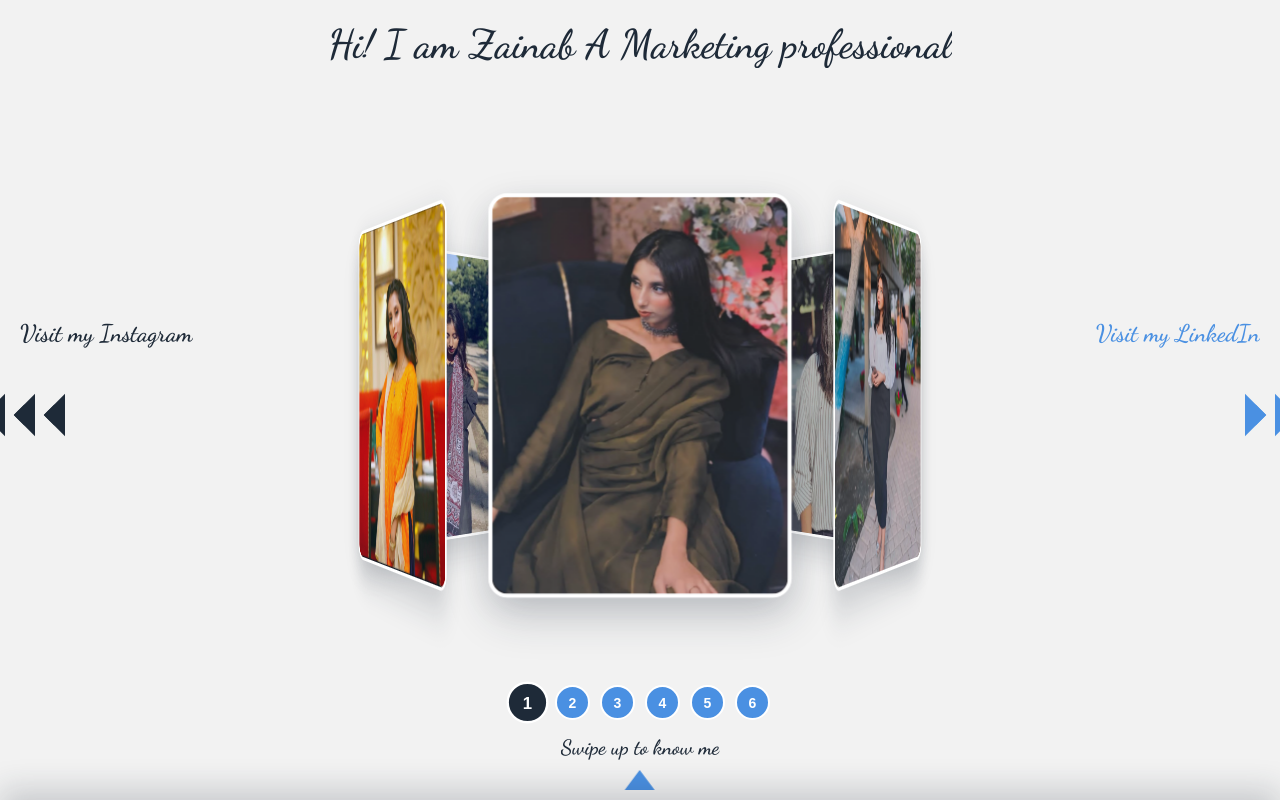
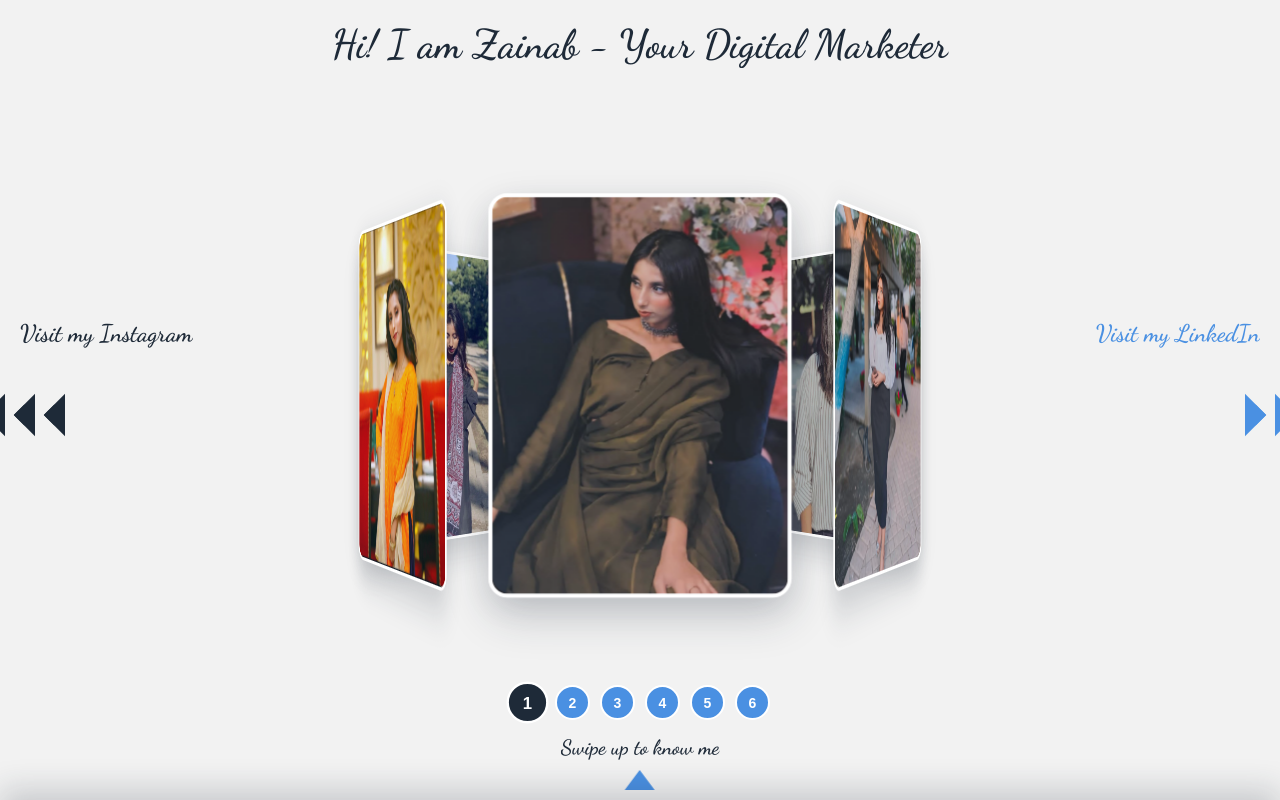
Before and after one commit to Muhammad-Asif10710/Slider, a plain HTML site: page index.html in a window 1280 px wide. Drawn offline with Linux system fonts and the light colour scheme.

```diff
--- a/index.html
+++ b/index.html
@@ -627,9 +627,10 @@
         <span class="word">I</span>
         <span class="word">am</span>
         <span class="word">Zainab</span>
-        <span class="word">A</span>
-        <span class="word">Marketing</span>
-        <span class="word">professional</span>
+        <span class="word">-</span>
+        <span class="word">Your</span>
+        <span class="word">Digital</span>
+        <span class="word">Marketer</span>
       </div>
 
     </div>
@@ -669,7 +670,9 @@
   <!-- Description Popup -->
   <div class="description-popup" id="descriptionPopup">
     <div class="description-content">
+
       <h2 class="description-title">About Zainab</h2>
+
       <p class="description-text">
         I am a passionate marketing professional with expertise in digital marketing, brand strategy, and creative campaigns.
         With years of experience in the industry, I help businesses grow their online presence and connect with their target audience.
```
Also changed, not shown: 30.png (added).
